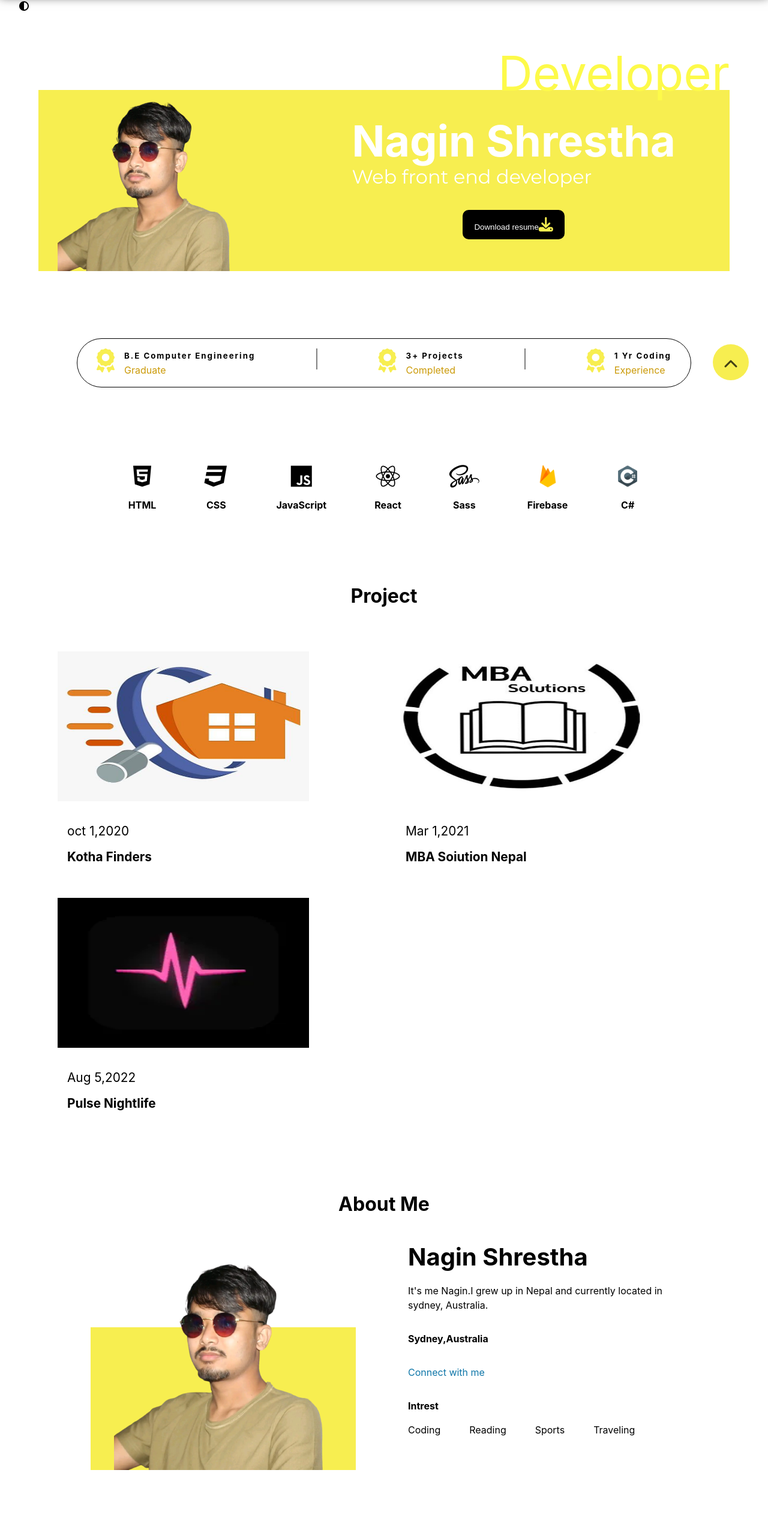
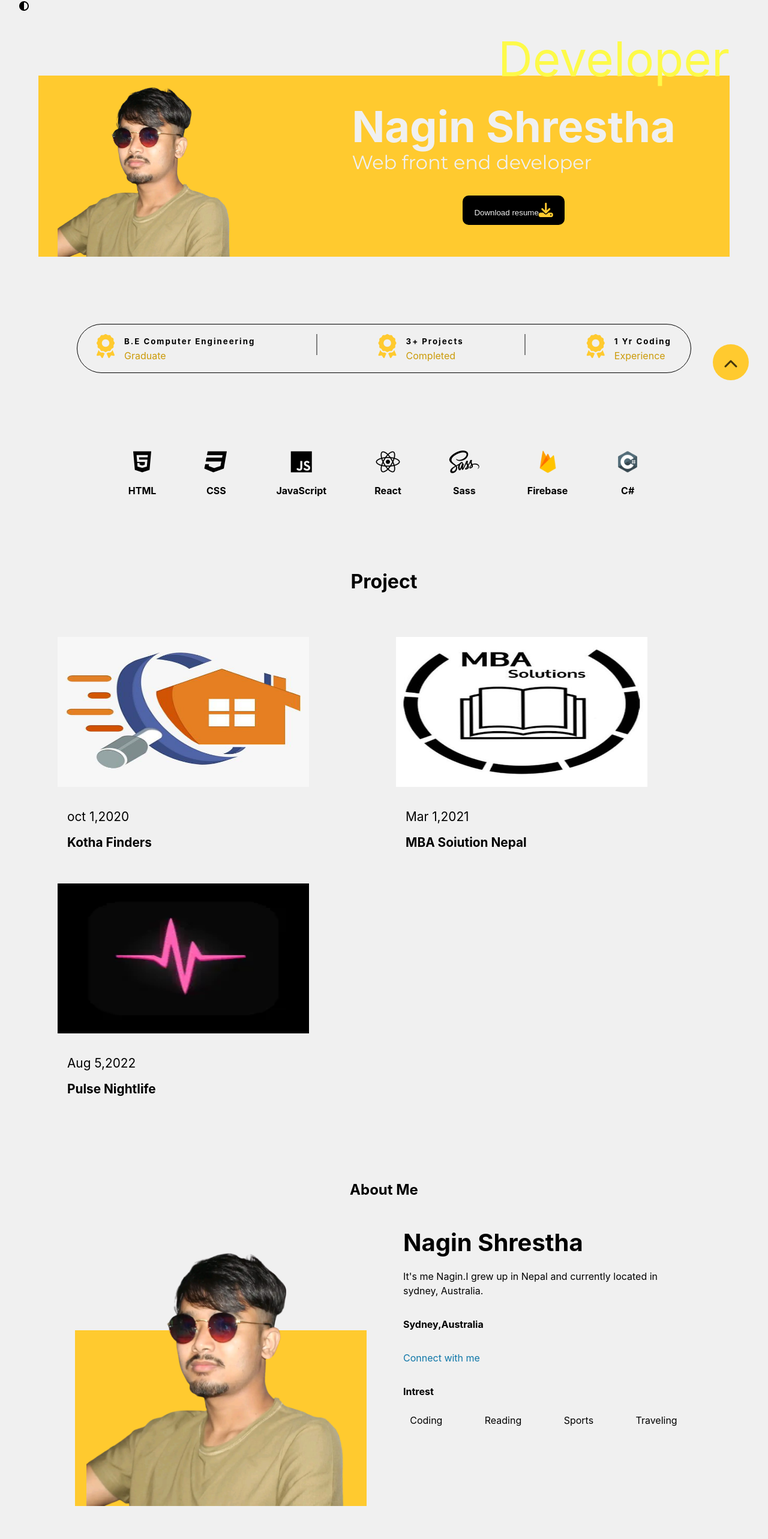
Before and after one commit to naginshrestha/NaginPortfolio, a React (Create React App) app: page / in a window 1280 px wide. Shown: the part 134-2700 px from the top of the page at 60% size. Built offline with nearby package versions, Linux system fonts and the light colour scheme.

Commit message:
ui fixing

```diff
--- a/src/App.css
+++ b/src/App.css
@@ -1,32 +1,21 @@
 :root {
-  --color-yellow: #f7ee50;
+  --body-bg: rgb(240, 240, 240);
+  --color-yellow: #ffca2f;
   --Dev-color: rgb(253, 250, 73);
-  --body-color:#FFFFFF;
+  --body-color:rgb(240, 240, 240);
   --link-color:#0e76a8;
   --text-color:#000;
   --border-color:#2a2a2a;
-  --color-dark:#2a2a2a;
+
   --font-montserrant:"Montserrat", sans-serif;
   --font-Poppins: "Poppins", sans-serif;
-  --dark-bg: var(--color-dark);
-  --dark-text-color:#fff;
-  --dark-link-color:var(--color-yellow);
-  --dark-border-color:#fff;
+
 }
 
 * {
   margin: 0;
   padding: 0;
   box-sizing: border-box;
-}
-
-
-
-.toggle {
-  position: fixed;
-  top: 8.5rem;
-  left: 2rem;
-  cursor: pointer;
 }
 
 body {
@@ -60,344 +49,3 @@ section {
   padding: 4rem;
   margin: 0 auto;
 }
-
-
-
-.section1 {
-  background-color: var(--color-yellow);
-  grid-template-areas: "one two";
-  margin: 10rem auto 3rem auto;
-  width: 90vw;
-  position: relative;
-  padding: 0 2rem;
-}
-.section1::before {
-  content: "Developer";
-  position: absolute;
-  right: 0;
-  top: -2.5rem;
-  font-style: bold;
-  font-size: 5rem;
-  color: var(--Dev-color);
-}
-.section1 .left {
-  grid-area: one;
-  display: flex;
-  justify-content: start;
-  justify-items: center;
-}
-.section1 .left img {
-  width: 300px;
-  height: 100%;
-}
-.section1 .right {
-  grid-area: two;
-  flex-direction: column;
-  gap: 0.8rem;
-  justify-content: center;
-  align-items: center;
-}
-.section1 .right div .name {
-  line-height: 4rem;
-  font-size: 4.5rem;
-  color: var(--body-color);
-}
-.section1 .right div .tag {
-  font-family: var(--font-montserrant);
-  color: var(--body-color);
-  font-size: 2rem;
-  margin-top: 1rem;
-}
-.section1 .right .button {
-  margin-top: 30px;
-  border: 0;
-  padding: 0.8rem 1.2rem;
-  border-radius: 10px;
-  background: black;
-  color: var(--body-color);
-  cursor: pointer;
-}
-.section1 .right .button i {
-  color: var(--color-yellow);
-  font-size: 1.5rem;
-}
-
-@media (width <= 768px) {
-  .section1 {
-    background-color: var(--color-yellow);
-    grid-template-areas: "one " "two";
-    padding-bottom: 2rem;
-  }
-  .section1 .reight {
-    align-items: center;
-  }
-}
-@media (width <= 480px) {
-  .section1 .left img {
-    width: 100px;
-  }
-}
-.section2 {
-  justify-content: center;
-}
-.section2 .info-container {
-  width: 80vw;
-  border: 1px solid black;
-  border-radius: 50px;
-  justify-content: space-between;
-  padding: 1rem 2rem;
-}
-.section2 .info-container .info-lists .icon-container i {
-  font-size: 2.5rem;
-  color: var(--color-yellow);
-}
-.section2 .info-container .info-lists div h5 {
-  letter-spacing: 2px;
-}
-.section2 .info-container .info-lists div p {
-  color: #cb9a08;
-}
-.section2 .info-container .info-divider {
-  background: grey;
-  width: 2px;
-  height: 35px;
-}
-
-.section3 {
-  justify-content: center;
-  align-items: center;
-}
-.section3 .skills-container {
-  gap: 5rem;
-}
-.section3 .skills-container div {
-  flex-direction: column;
-  align-items: center;
-}
-.section3 .skills-container div i {
-  font-size: 2.5rem;
-}
-.section3 .skills-container div img {
-  justify-content: center;
-  align-items: center;
-  height: 40px;
-}
-.section3 .skills-container div span {
-  font-weight: bold;
-}
-@media (width <= 768px) {
-  .section3 .skills-container {
-    gap: 2.5rem;
-    flex-wrap: wrap;
-    justify-content: center;
-  }
-}
-
-.section4 {
-  flex-direction: column;
-  justify-content: center;
-  align-items: center;
-  gap: 2rem;
-}
-.section4 .ProjTitle {
-  font-size: 2rem;
-}
-.section4 .projects-container {
-  width: 100%;
-  padding: 3rem 2rem 0 2rem;
-  grid-template-columns: repeat(auto-fit, minmax(350px, 1fr));
-  gap: 2.5rem;
-  justify-content: space-between;
-}
-.section4 .projects-container .project-card {
-  flex-direction: column;
-}
-.section4 .projects-container .project-card .topimg img {
-  width: 80%;
-  height: 250px;
-}
-.section4 .projects-container .project-card .buttontitle {
-  padding: 1rem;
-}
-.section4 .projects-container .project-card .buttontitle p {
-  font-size: 1.3rem;
-}
-.section4 .projects-container .project-card .buttontitle p:nth-child(2) {
-  margin-top: 1.2rem;
-  font-weight: bold;
-}
-
-.section5 {
-  flex-direction: column;
-  justify-content: center;
-  align-items: center;
-}
-.section5 .about-title {
-  font-size: 2rem;
-  font-weight: bold;
-}
-.section5 .about-container {
-  padding: 3rem;
-}
-.section5 .about-container .left {
-  width: 50%;
-  justify-content: center;
-  padding: 0 2rem;
-  position: relative;
-}
-.section5 .about-container .left .bg {
-  position: absolute;
-  width: 85%;
-  height: 65%;
-  background: var(--color-yellow);
-  bottom: 0;
-  z-index: 0;
-}
-.section5 .about-container .left img {
-  width: 80%;
-  z-index: 1;
-}
-.section5 .about-container .right {
-  width: 50%;
-  flex-direction: column;
-  gap: 2rem;
-  padding: 0 2rem;
-}
-.section5 .about-container .right h1 {
-  font-size: 2.5rem;
-}
-.section5 .about-container .right p:nth-child(3) {
-  font-weight: bold;
-}
-.section5 .about-container .right a {
-  color: var(--link-color);
-}
-.section5 .about-container .right > div {
-  flex-direction: column;
-}
-.section5 .about-container .right > div .tag {
-  font-weight: bold;
-}
-.section5 .about-container .right > div div {
-  display: flex;
-  gap: 3rem;
-}
-.section5 .about-container .right > div div:hover {
-  cursor: pointer;
-  background: var(--body-color);
-  border-radius: 0.8rem;
-}
-
-.section6 {
-  flex-direction: column;
-  justify-content: center;
-  align-items: center;
-}
-.section6 .title {
-  font-size: 2rem;
-}
-.section6 .socials {
-  padding: 4rem 0;
-  gap: 5rem;
-}
-.section6 .socials i {
-  font-size: 2.5rem;
-}
-.section6 .socials i:nth-child(1) {
-  color: #0A66C2;
-}
-.section6 .socials i:nth-child(3) {
-  color: #3b5998;
-}
-.section6 .socials i:nth-child(4) {
-  color: #1DA1F2;
-}
-.section6 .email-selection {
-  justify-content: center;
-  flex-direction: column;
-  align-items: center;
-  gap: 2rem;
-  margin-top: 2rem;
-}
-.section6 .email-selection .email {
-  background: var(--border-color);
-  display: flex;
-  align-items: center;
-  padding: 1rem 2rem;
-  border-radius: 100px;
-  gap: 1rem;
-  cursor: pointer;
-}
-.section6 .email-selection .email a {
-  color: grey;
-}
-.section6 .email-selection .email .send {
-  color: #FFFFFF;
-}
-
-footer {
-  background: var(--text-color);
-  color: var(--body-color);
-}
-footer .footer-container {
-  flex-direction: column;
-  align-items: center;
-  justify-content: center;
-}
-footer .footer-container .footer-top {
-  justify-content: space-around;
-  align-items: flex-start;
-  padding: 4rem;
-  width: 80%;
-  text-align: center;
-}
-footer .footer-container .footer-top div ul {
-  margin-top: 1rem;
-  flex-direction: column;
-  gap: 0.5rem;
-  list-style: none;
-}
-footer .footer-container .footer-top div ul li:hover {
-  color: var(--color-yellow);
-  cursor: pointer;
-}
-footer .footer-container .footer-bottom {
-  flex-direction: column;
-  text-align: center;
-  gap: 2rem;
-  padding: 1rem;
-  padding-bottom: 1rem;
-}
-
-.scroll-to-top {
-  position: fixed;
-  bottom: 2rem;
-  right: 2rem;
-  background: var(--color-yellow);
-  width: 60px;
-  height: 60px;
-  border-radius: 50%;
-  z-index: 999;
-  cursor: pointer;
-}
-.scroll-to-top .scroll-btn {
-  font-size: 1.5rem;
-  position: absolute;
-  left: 50%;
-  top: 50%;
-  transform: translate(-50%, -50%);
-  animation: arrow infinite 2s ease;
-}
-
-@keyframes arrow {
-  0% {
-    top: 50%;
-  }
-  50% {
-    top: 70%;
-    opacity: 0.1;
-  }
-  100% {
-    top: 40%;
-  }
-}/*# sourceMappingURL=style.css.map */
--- a/src/App.js
+++ b/src/App.js
@@ -1,5 +1,4 @@
 import './App.css';
-
 import DarkMode from './Components/DarkMode/DarkMode';
 import Header from './Components/Header/Header';
 import Hero from './Components/Hero/Hero';
@@ -11,11 +10,10 @@ import Contacts from './Components/Contacts/Contacts';
 import Footer from './Components/Footer/Footer';
 import Scroll from './Components/Scroll/Scroll';
 
-
-
 function App() {
   return (
-  <>
+
+    <div className="wrapper">
       <DarkMode/>
       <Header/>
       <Hero/>
@@ -26,42 +24,8 @@ function App() {
       <Contacts/>
       <Footer/>
       <Scroll/>
-  {/* <!-- dark mode --> */}
+    </div>
 
-
-
-    <div className="wrapper">
-      {/* <!-- header section --> */}
-
-      {/* <!-- hero section --> */}
-
-
-      {/* <!-- info section --> */}
-
-
-      {/* <!-- skills section --> */}
-
-
-      {/* <!-- project section --> */}
-
-
-      {/* <!-- about me section --> */}
-
-
-      {/* <!-- contact section --> */}
-
-
-      {/* <!-- footer section --> */}
-
-
-
-      {/* <!-- //scroll button --> */}
-
-
-
-
-    </div>
-  </>
   );
 }
 
--- a/src/Components/Abouts/Abouts.css
+++ b/src/Components/Abouts/Abouts.css
@@ -1,33 +1,88 @@
-.section4 {
+.section5 {
     flex-direction: column;
     justify-content: center;
     align-items: center;
-    gap: 2rem;
+    color: var(--text-color);
   }
-  .section4 .ProjTitle {
+  .section5 .title {
     font-size: 2rem;
   }
-  .section4 .projects-container {
+  .section5 .about-container {
+    padding: 3rem;
+  }
+  .section5 .about-container .left {
+    width: 50%;
+    justify-content: center;
+    padding: 0 2rem;
+    position: relative;
+  }
+  .section5 .about-container .left .bg {
+    position: absolute;
+    width: 95%;
+    height: 65%;
+    background: var(--color-yellow);
+    bottom: 0;
+    z-index: 0;
+  }
+  .section5 .about-container .left img {
     width: 100%;
-    padding: 3rem 2rem 0 2rem;
-    grid-template-columns: repeat(auto-fit, minmax(350px, 1fr));
-    gap: 2.5rem;
-    justify-content: space-between;
+    z-index: 1;
   }
-  .section4 .projects-container .project-card {
+  .section5 .about-container .right {
+    width: 50%;
+    flex-direction: column;
+    gap: 2rem;
+    padding: 0 2rem;
+  }
+  .section5 .about-container .right h1 {
+    font-size: 2.5rem;
+  }
+  .section5 .about-container .right p:nth-child(3) {
+    font-weight: bold;
+  }
+  .section5 .about-container .right a {
+    color: var(--link-color);
+  }
+  .section5 .about-container .right > div {
     flex-direction: column;
   }
-  .section4 .projects-container .project-card .topimg img {
-    width: 80%;
-    height: 250px;
-  }
-  .section4 .projects-container .project-card .buttontitle {
-    padding: 1rem;
-  }
-  .section4 .projects-container .project-card .buttontitle p {
-    font-size: 1.3rem;
-  }
-  .section4 .projects-container .project-card .buttontitle p:nth-child(2) {
-    margin-top: 1.2rem;
+  .section5 .about-container .right > div .tag {
     font-weight: bold;
   }
+  .section5 .about-container .right > div div {
+    display: flex;
+    gap: 3rem;
+  }
+  .section5 .about-container .right > div div span {
+    padding: 0.5rem 0.7rem;
+  }
+  .section5 .about-container .right > div div span:hover {
+    cursor: pointer;
+    background: rgb(189, 188, 188);
+    border-radius: 0.8rem;
+  }
+  @media (width <= 1024px) {
+    .section5 .about-container {
+      flex-direction: column;
+    }
+    .section5 .about-container .left,
+  .section5 .about-container .right {
+      width: 100%;
+      text-align: center;
+    }
+    .section5 .about-container .right div {
+      justify-content: center;
+    }
+  }
+  @media (width <= 480px) {
+    .section5 .about-container {
+      width: 100vw;
+    }
+    .section5 .about-container .right h1 {
+      font-size: 1.5rem;
+    }
+    .section5 .about-container .right div {
+      width: 80%;
+      margin: 0 auto;
+    }
+  }
--- a/src/Components/Contacts/Contacts.css
+++ b/src/Components/Contacts/Contacts.css
@@ -1,61 +1,51 @@
-
-.section5 {
+.section6 {
     flex-direction: column;
     justify-content: center;
     align-items: center;
+    color: var(--text-color);
   }
-  .section5 .about-title {
+  .section6 .title {
     font-size: 2rem;
-    font-weight: bold;
   }
-  .section5 .about-container {
-    padding: 3rem;
+  .section6 .socials {
+    padding: 4rem 0;
+    gap: 5rem;
   }
-  .section5 .about-container .left {
-    width: 50%;
-    justify-content: center;
-    padding: 0 2rem;
-    position: relative;
-  }
-  .section5 .about-container .left .bg {
-    position: absolute;
-    width: 85%;
-    height: 65%;
-    background: var(--color-yellow);
-    bottom: 0;
-    z-index: 0;
-  }
-  .section5 .about-container .left img {
-    width: 80%;
-    z-index: 1;
-  }
-  .section5 .about-container .right {
-    width: 50%;
-    flex-direction: column;
-    gap: 2rem;
-    padding: 0 2rem;
-  }
-  .section5 .about-container .right h1 {
+  .section6 .socials i {
     font-size: 2.5rem;
   }
-  .section5 .about-container .right p:nth-child(3) {
-    font-weight: bold;
+  .section6 .socials i:nth-child(1) {
+    color: #0e76a8;
   }
-  .section5 .about-container .right a {
-    color: var(--link-color);
+  .section6 .socials i:nth-child(3) {
+    color: #0e76a8;
   }
-  .section5 .about-container .right > div {
+  .section6 .socials i:nth-child(4) {
+    color: #48b8ec;
+  }
+  .section6 .email-section {
+    margin-top: 2rem;
     flex-direction: column;
+    align-items: center;
+    gap: 2rem;
   }
-  .section5 .about-container .right > div .tag {
-    font-weight: bold;
+  .section6 .email-section .email {
+    background: var(--border-color);
+    display: flex;
+    align-items: center;
+    padding: 1rem 2rem;
+    border-radius: 100px;
+    gap: 1rem;
+    cursor: pointer;
   }
-  .section5 .about-container .right > div div {
-    display: flex;
-    gap: 3rem;
+  .section6 .email-section .email a {
+    color: rgb(153, 153, 153);
   }
-  .section5 .about-container .right > div div:hover {
-    cursor: pointer;
-    background: var(--body-color);
-    border-radius: 0.8rem;
+  .section6 .email-section .email .send {
+    color: var(--body-bg);
   }
+  @media (width <= 480px) {
+    .section6 .socials {
+      gap: 3rem;
+    }
+  }
--- a/src/Components/DarkMode/DarkMode.css
+++ b/src/Components/DarkMode/DarkMode.css
@@ -1,12 +1,32 @@
-.dark-mode-checkbox ~ .wrapper {
-    --dark-bg: var(--color-dark);
-    --dark-text-color:#fff;
-    --dark-link-color:var(--color-yellow);
-    --dark-border-color:#fff;
-  }
+:root {
 
-  #darkmode {
+
+  --color-yellow: #ffca2f;
+  --color-dark: #2a2a2a;
+  --dark-bg: var(--color-dark);
+  --dark-text-color: #fff;
+  --dark-link-color: var(--color-yellow);
+  --dark-border-color: #fff;
+}
+
+.dark-mode-checkbox:checked ~ .wrapper {
+  --body-bg: var(--dark-bg);
+  --text-color: var(--dark-text-color);
+  --link-color: var(--dark-link-color);
+  --border-color: var(--dark-border-color);
+}
+
+  #darkMode {
     position: fixed;
     top: 8.5rem;
     left: 1rem;
+    display: none;
   }
+
+  .toggle {
+    position: fixed;
+    top: 8.5rem;
+    left: 2rem;
+    cursor: pointer;
+    z-index: 999;
+  }
--- a/src/Components/Scroll/Scroll.css
+++ b/src/Components/Scroll/Scroll.css
@@ -29,4 +29,4 @@
     100% {
       top: 40%;
     }
-  }/*# sourceMappingURL=style.css.map */
+  }
```
Also changed, not shown: src/Components/Projects/Projects.css (+33 -0 lines). Lines whose indentation alone changed are shown as unchanged.
